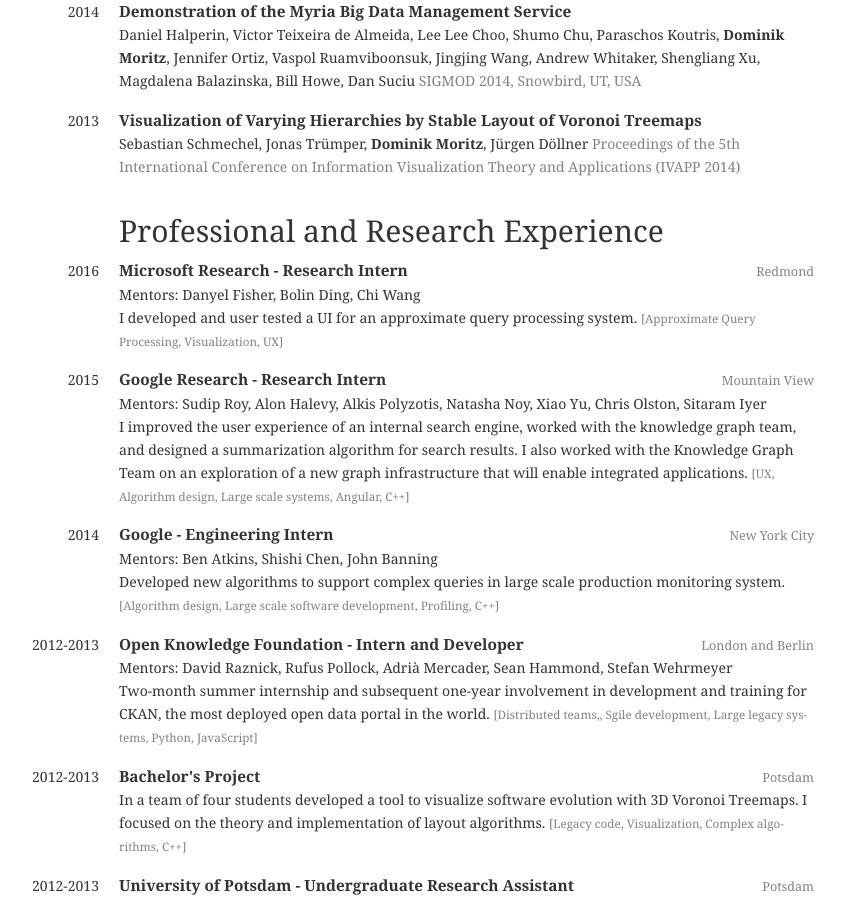
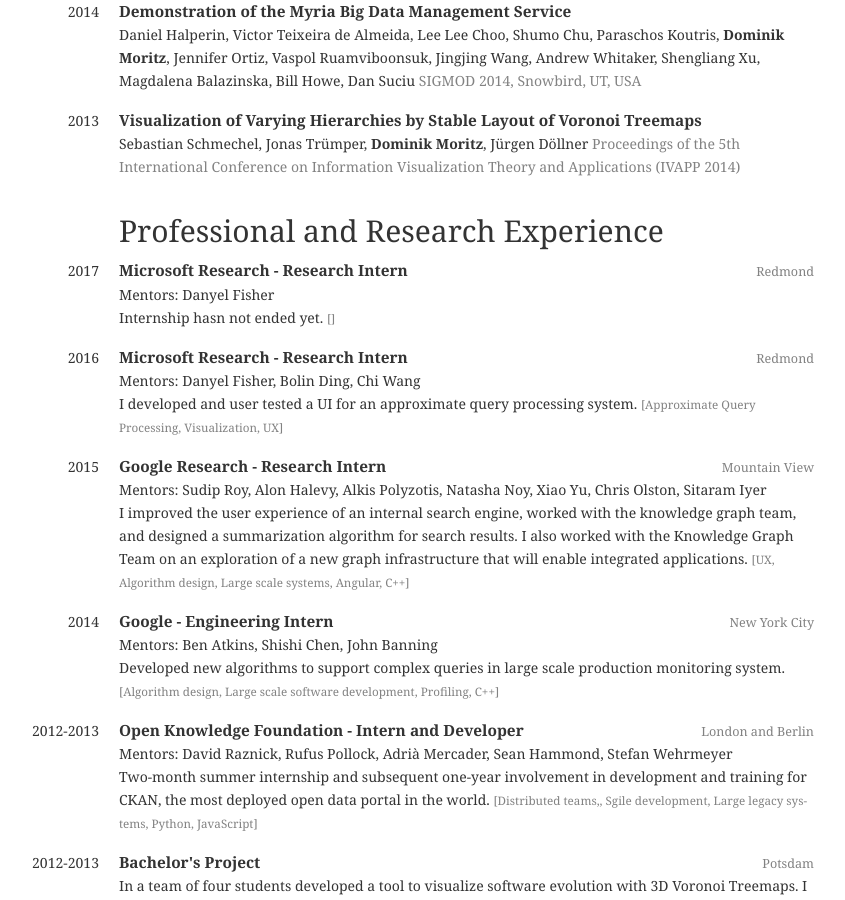
Before and after one commit to domoritz/domoritz.github.io, a Jekyll site: the page built from cv.html, in a window 1280 px wide and 900 px high, scrolled down 2177 px. Shown: the whole window, without its empty margins (226-1071 px from the left). Built offline with Jekyll 4.4.1, drawn with Linux system fonts in a browser that asks for light colours.

Commit message:
Create experience.yml

```diff
--- a/_data/experience.yml
+++ b/_data/experience.yml
@@ -1,3 +1,11 @@
+- title: Research Intern
+  years: 2017
+  company: Microsoft Research
+  group: HCI
+  location: Redmond
+  mentors:
+    - Danyel Fisher
+  description: Internship hasn not ended yet.
 - title: Research Intern
   years: 2016
   company: Microsoft Research
```
